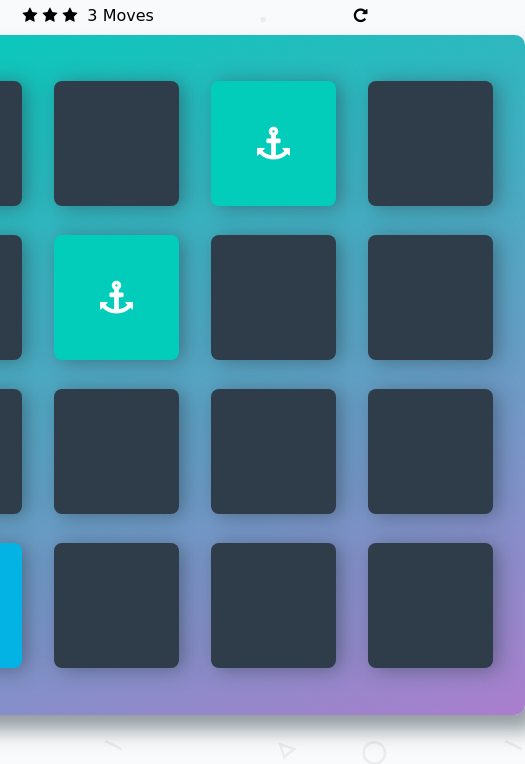
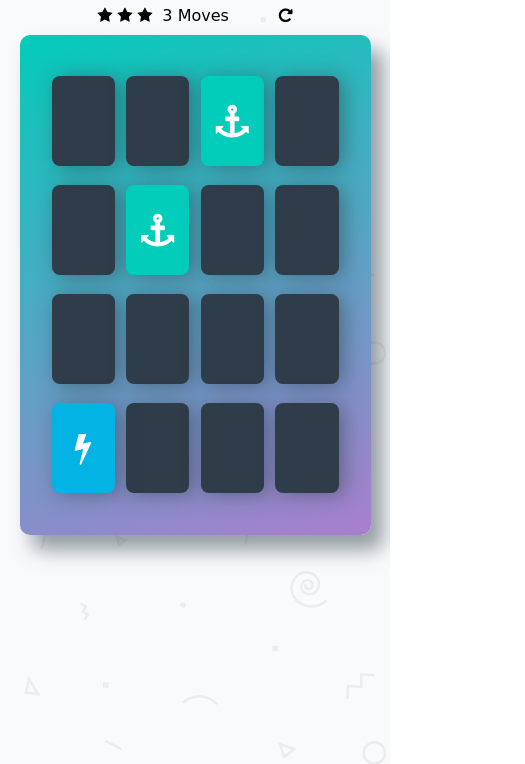
Before and after one commit to DezaLuchini/jogo-memoria, a plain HTML site: page index.html in a window 390 px wide. Shown: the part 80-844 px from the top of the page, 525 px wide, since content can reach past the window. Drawn offline with Linux system fonts and the light colour scheme; a web font is replaced by a local one.

Commit message:
Implementação de responsividade

```diff
--- a/css/app.css
+++ b/css/app.css
@@ -103,3 +103,21 @@ h1 {
   float: right;
   cursor: pointer;
 }
+
+/* Styles for the screen up to 700px */
+
+@media (max-width:700px) {
+  .deck {
+    width: 90%;
+    min-height: 500px;
+  }
+
+  .deck .card {
+    width: 22%;
+    height: 90px;
+  }
+
+  .score-panel {
+    width: 50%;
+  }
+}
--- a/index.html
+++ b/index.html
@@ -3,6 +3,7 @@
 <head>
   <meta charset="utf-8">
   <meta name="description" content="">
+  <meta name="viewport" content="width=device-width">
   <title>Jogo de Memória</title>
   <link rel="stylesheet prefetch" href="https://maxcdn.bootstrapcdn.com/font-awesome/4.6.1/css/font-awesome.min.css">
   <link rel="stylesheet prefetch" href="https://fonts.googleapis.com/css?family=Coda">
```
